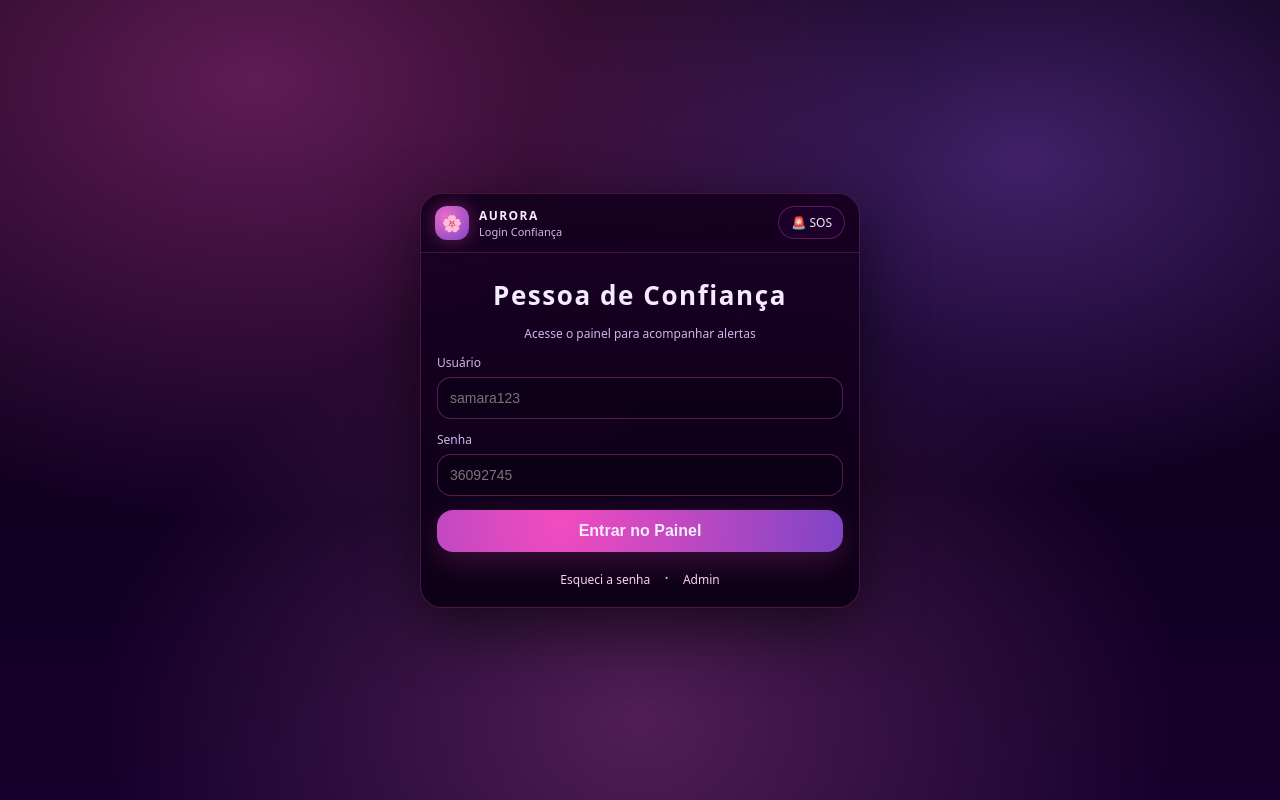
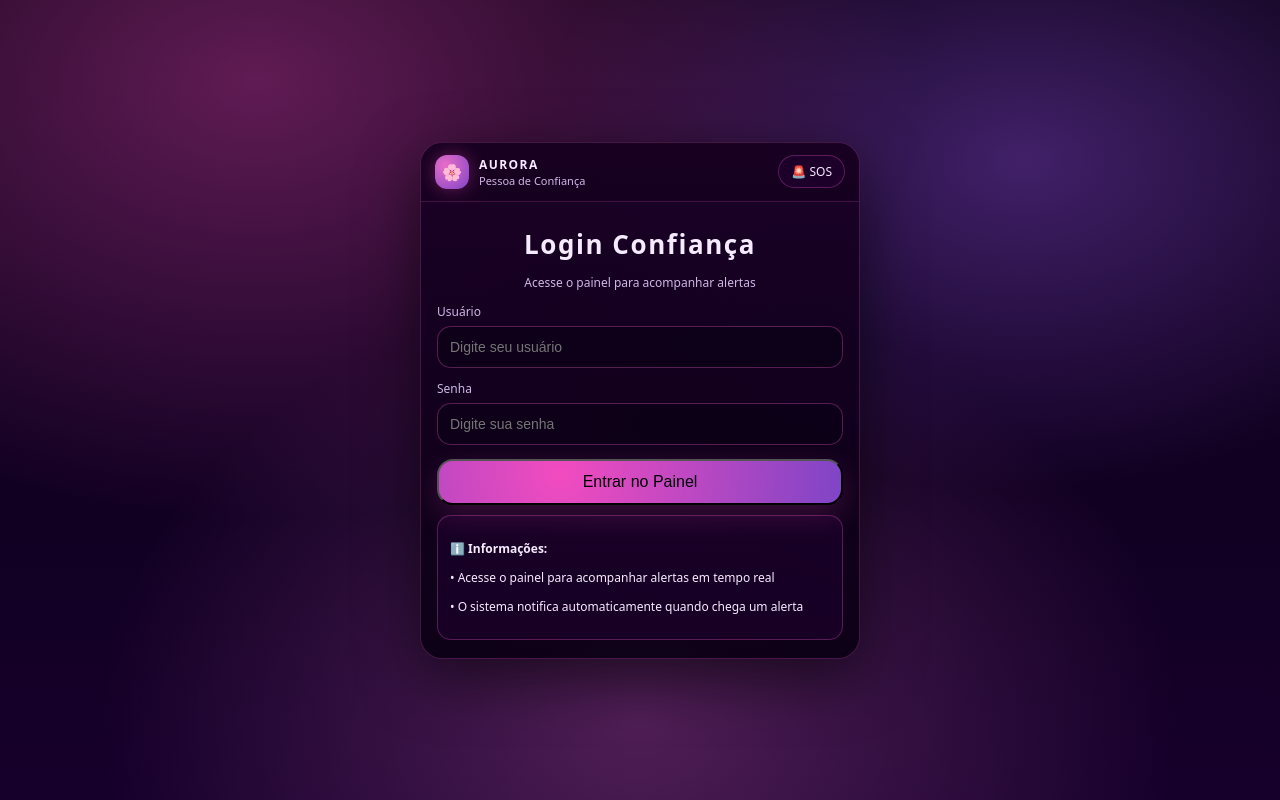
Before and after one commit to salveci2022/aurora_mulher_segura, a Flask app: page /trusted/login in a window 1280 px wide. Run offline with Flask 3, Linux system fonts and the light colour scheme.

Commit message:
add arquivos no repo

```diff
--- a/templates/login_trusted.html
+++ b/templates/login_trusted.html
@@ -16,7 +16,7 @@
                     <div class="brand-dot">🌸</div>
                     <div>
                         <div class="brand-title">AURORA</div>
-                        <div class="brand-sub">Login Confiança</div>
+                        <div class="brand-sub">Pessoa de Confiança</div>
                     </div>
                 </div>
                 <div class="top-actions">
@@ -25,27 +25,29 @@
             </div>
 
             <div class="content">
-                <h1 class="h1">Pessoa de Confiança</h1>
+                <h1 class="h1">Login Confiança</h1>
                 <p class="center muted small">Acesse o painel para acompanhar alertas</p>
 
                 {% if error %}
-                <div class="alert alert-danger center">Usuário ou senha inválidos.</div>
+                <div class="alert alert-danger">
+                    Usuário ou senha inválidos. Tente novamente.
+                </div>
                 {% endif %}
 
                 <form method="POST" action="/trusted/login">
                     <label class="label">Usuário</label>
-                    <input type="text" name="user" class="input" placeholder="samara123" required>
+                    <input type="text" name="user" class="input" placeholder="Digite seu usuário" required>
 
                     <label class="label">Senha</label>
-                    <input type="password" name="password" class="input" placeholder="36092745" required>
+                    <input type="password" name="password" class="input" placeholder="Digite sua senha" required>
 
-                    <button type="submit" class="btn btn-primary">Entrar no Painel</button>
+                    <button type="submit" class="btn-primary">Entrar no Painel</button>
                 </form>
 
-                <div style="text-align:center;margin-top:15px;">
-                    <a href="/trusted/recover" class="link">Esqueci a senha</a>
-                    <span style="margin:0 10px;color:var(--muted)">·</span>
-                    <a href="/panel/login" class="link">Admin</a>
+                <div class="info-box">
+                    <p class="small"><strong>ℹ️ Informações:</strong></p>
+                    <p class="small">• Acesse o painel para acompanhar alertas em tempo real</p>
+                    <p class="small">• O sistema notifica automaticamente quando chega um alerta</p>
                 </div>
             </div>
         </div>
```
Also changed, not shown: templates/login_admin.html (+12 -7 lines).
